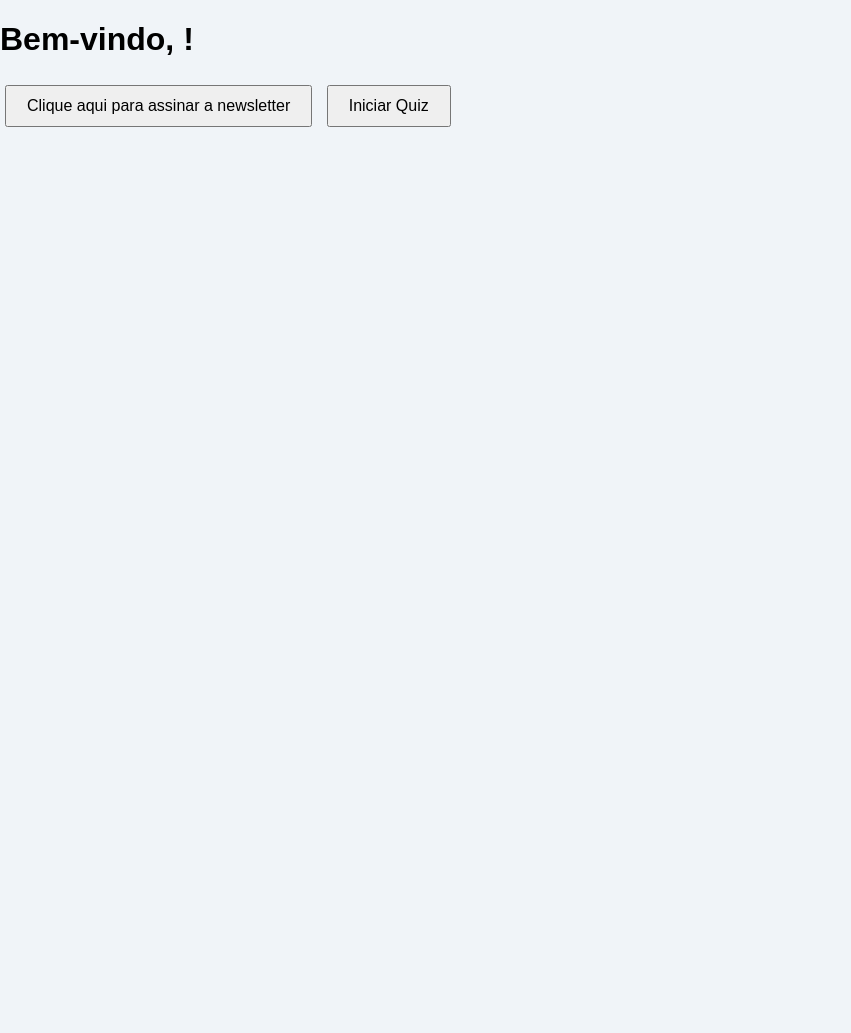
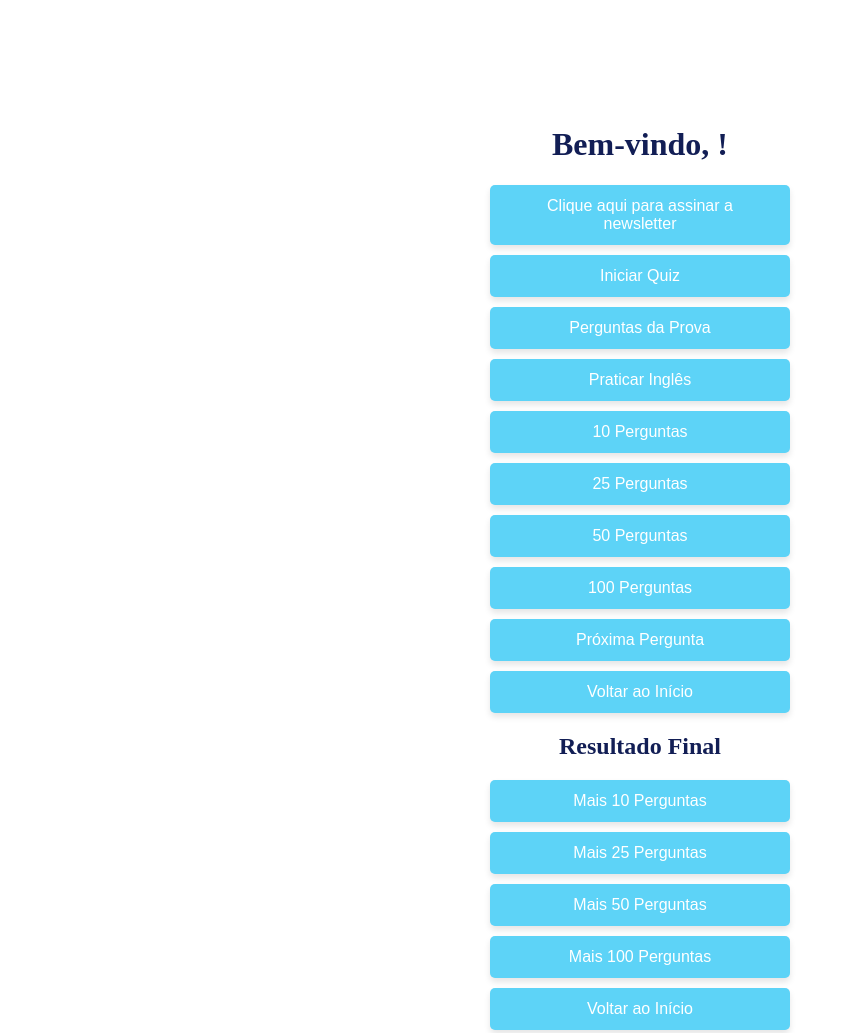
Before and after one commit to soraiacunhab/-Is_tudo-SFMC, a plain HTML site: page index.html in a window 1280 px wide. Shown: the top 1033 px of the page, without its empty margins (0-851 px from the left). Before the commit the page ends 800 px from the top, so only its background shows below. Drawn offline with Linux system fonts and the light colour scheme.

Commit message:
Update style.css

```diff
--- a/style.css
+++ b/style.css
@@ -1,27 +1,36 @@
-body {
-    font-family: Arial, sans-serif;
-    margin: 0;
-    padding: 0;
-    background-color: #f0f4f8;
+/* Alinhamento central dos botões e estilo */
+button {
+    display: block; /* Um botão por linha */
+    width: 80%; /* Botões mais largos */
+    max-width: 300px; /* Limita a largura máxima */
+    margin: 10px auto; /* Centraliza no container */
+    padding: 12px 20px;
+    font-size: 16px;
+    color: white;
+    background-color: #5dd3f7;
+    border: none;
+    border-radius: 5px;
+    box-shadow: 0 4px 6px rgba(0, 0, 0, 0.1);
+    cursor: pointer;
+    transition: background-color 0.3s, transform 0.2s;
 }
 
-#menu-screen, #question-selection-screen, #quiz-screen, #result-screen {
-    display: none;
+button:hover {
+    background-color: #49bce1;
+    transform: scale(1.05);
 }
 
-button {
-    padding: 10px 20px;
-    margin: 5px;
-    font-size: 16px;
-    cursor: pointer;
+h1, h2 {
+    text-align: center; /* Centraliza o texto */
+    color: #121e55; /* Fonte azul */
 }
 
-#question-container {
-    font-size: 18px;
+#welcome-screen {
+    text-align: center; /* Centraliza todos os elementos na tela inicial */
+    margin-top: 10%;
+}
+
+#welcome-screen img {
+    width: 150px; /* Logo dimensionado */
     margin-bottom: 20px;
 }
-
-#answer-options button {
-    display: block;
-    margin: 5px 0;
-}
```
